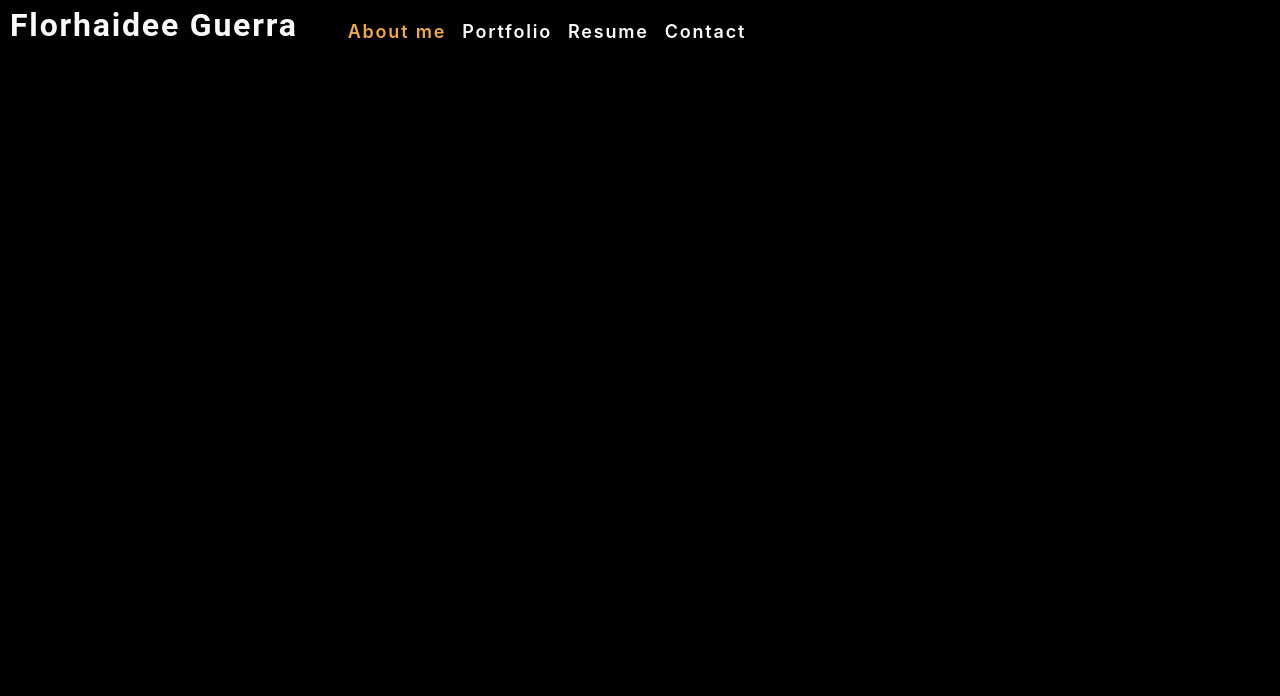
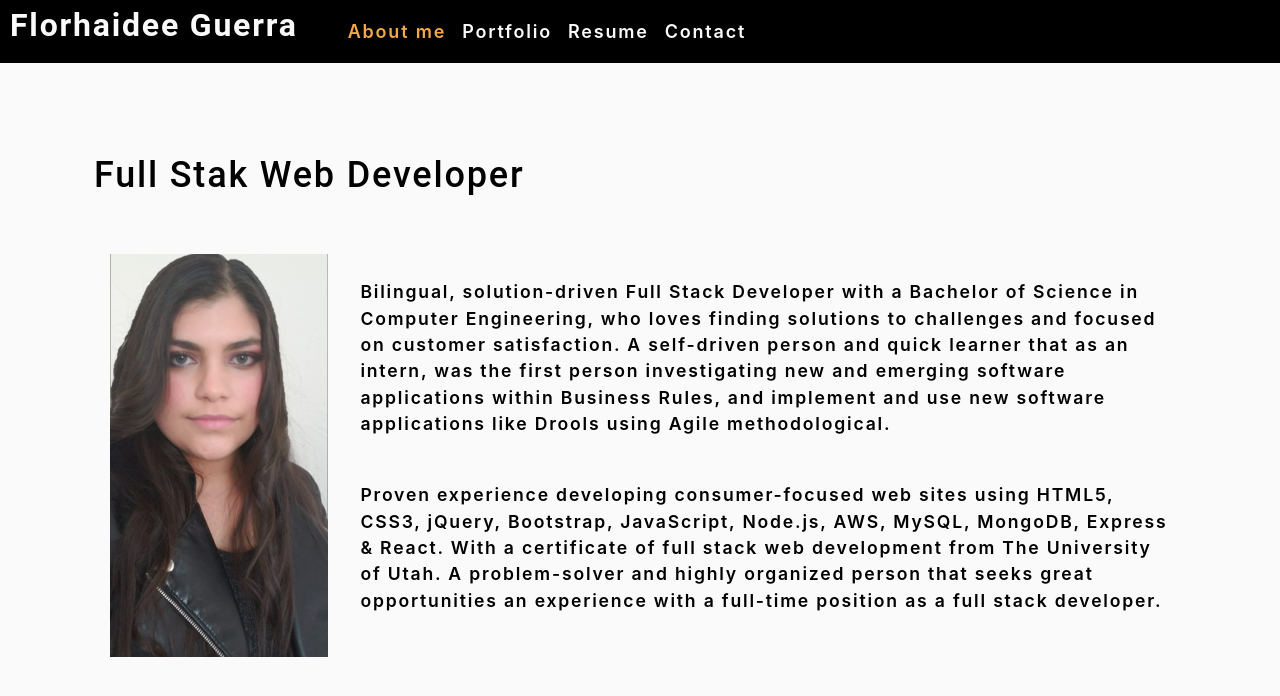
Before and after one commit to florhaidee/florhaidee-guerra, a React (Create React App) app: page / in a window 1280 px wide. Shown: the top 696 px of the page. Built offline with nearby package versions, Linux system fonts and the light colour scheme.

Commit message:
created about component

```diff
--- a/src/App.js
+++ b/src/App.js
@@ -1,5 +1,6 @@
 import React, { useState }  from 'react';
 import Header from './components/Header'
+import About from './components/About'
 
 function App() {
   const [navigation] = useState([
@@ -15,7 +16,14 @@ function App() {
         navigation={navigation}
         setCurrentNavigation={setCurrentNavigation}
         currentNavigation={currentNavigation}
-        ></Header>
+      ></Header>
+      <main>
+          {/* // {currentNavigation === navigation[0] ?  */}
+          <About></About>
+          {/* // // currentNavigation === navigation[1] ? <Portfolio ></Portfolio>:
+          // // currentNavigation === navigation[2] ? <Resume ></Resume>:
+          // // <Contact></Contact>} */}
+      </main>
     </div>
   );
 }
--- /dev/null
+++ b/src/components/About/index.js
@@ -0,0 +1,30 @@
+import React from 'react';
+import coverImage from "../../assets/images/me.jpg";
+
+function About() {
+
+    return (
+        <section >
+            <h1 id="about" className="my-5">Full Stak Web Developer</h1>
+            <div className="about">
+                <img src={coverImage} className="my-2 mx-2" style={{ width: "20%" }} alt="cover" />
+                <section className="my-5 mx-2">
+                    <p>
+                        Bilingual, solution-driven Full Stack Developer with a Bachelor of Science in Computer Engineering,
+                        who loves finding solutions to challenges and focused on customer satisfaction.
+                        A self-driven person and quick learner that as an intern, was the first person investigating new and emerging software applications within Business Rules,
+                        and implement and use new software applications like Drools using Agile methodological.
+                    </p>
+                    <br></br>
+                    <p>
+                        Proven experience developing consumer-focused web sites using HTML5, CSS3, jQuery, Bootstrap, JavaScript, Node.js, AWS, MySQL, MongoDB, Express & React.
+                        With a certificate of full stack web development from The University of Utah.
+                        A problem-solver and highly organized person that seeks great opportunities an experience with a full-time position as a full stack developer.
+                    </p>
+                </section>
+            </div>
+        </section>
+    );
+}
+
+export default About;
--- a/src/index.css
+++ b/src/index.css
@@ -38,8 +38,8 @@ body {
   line-height: 1.5;
   font-size: 18px;
   letter-spacing: .1em;
-  background: var(--dark);
-  color: var(--light);
+  background: var(--light);
+  color: var(--dark);
   font-family: 'Poiret One', cursive, -apple-system, BlinkMacSystemFont, 'Segoe UI', 'Roboto', 'Oxygen',
   'Ubuntu', 'Cantarell', 'Fira Sans', 'Droid Sans', 'Helvetica Neue',
   sans-serif;
@@ -127,9 +127,9 @@ button[disabled] {
   opacity: .8;
 }
 
-img {
+/* img {
   max-width: 100%;
-}
+} */
 
 span[role="img"] {
   cursor: default;
@@ -163,6 +163,7 @@ nav a:hover {
 
 nav  li {
   cursor: pointer;
+  color: var(--light);
 }
 
 textarea {
@@ -300,3 +301,9 @@ a {
 .navActive {
   color: var(--secondary);
 }
+
+.about {
+  display: flex;
+  justify-content: space-between;
+  align-items: center;
+}
```
Also changed, not shown: src/assets/images/me.jpg (added).
